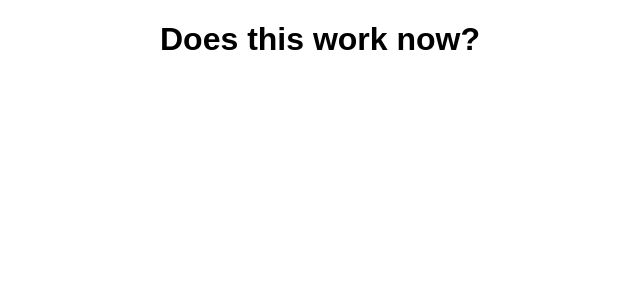
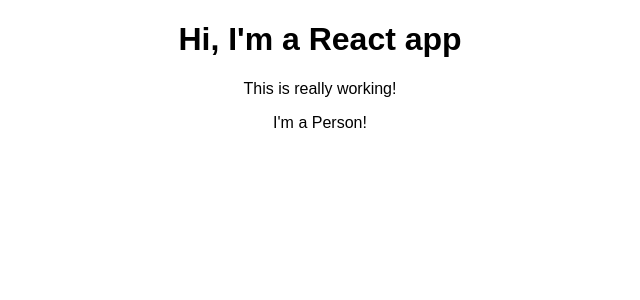
Before and after one commit to BulcsuFarmasi/react-course, a React (Create React App) app: page / in a window 1280 px wide. Shown: the top 300 px of the page, without its empty margins (320-960 px from the left). Built offline with nearby package versions, Linux system fonts and the light colour scheme.

Commit message:
add person component

```diff
--- a/src/App.js
+++ b/src/App.js
@@ -1,18 +1,22 @@
 import React, { Component } from "react";
 import "./App.css";
 
+import Person from "./Person/Person";
+
 class App extends Component {
   render() {
-    // return (
-    //   // <div className="App">
-    //   //   <h1>Hi, I'm a React app</h1>
-    //   // </div>
+    return (
+      <div className="App">
+        <h1>Hi, I'm a React app</h1>
+        <p>This is really working!</p>
+        <Person />
+      </div>
+    );
+    // return React.createElement(
+    //   "div",
+    //   { className: "App" },
+    //   React.createElement("h1", null, "Does this work now?")
     // );
-    return React.createElement(
-      "div",
-      { className: "App" },
-      React.createElement("h1", null, "Does this work now?")
-    );
   }
 }
 
--- /dev/null
+++ b/src/Person/Person.js
@@ -0,0 +1,7 @@
+import React from "react";
+
+const person = () => {
+  return <p>I'm a Person!</p>;
+};
+
+export default person;
```
